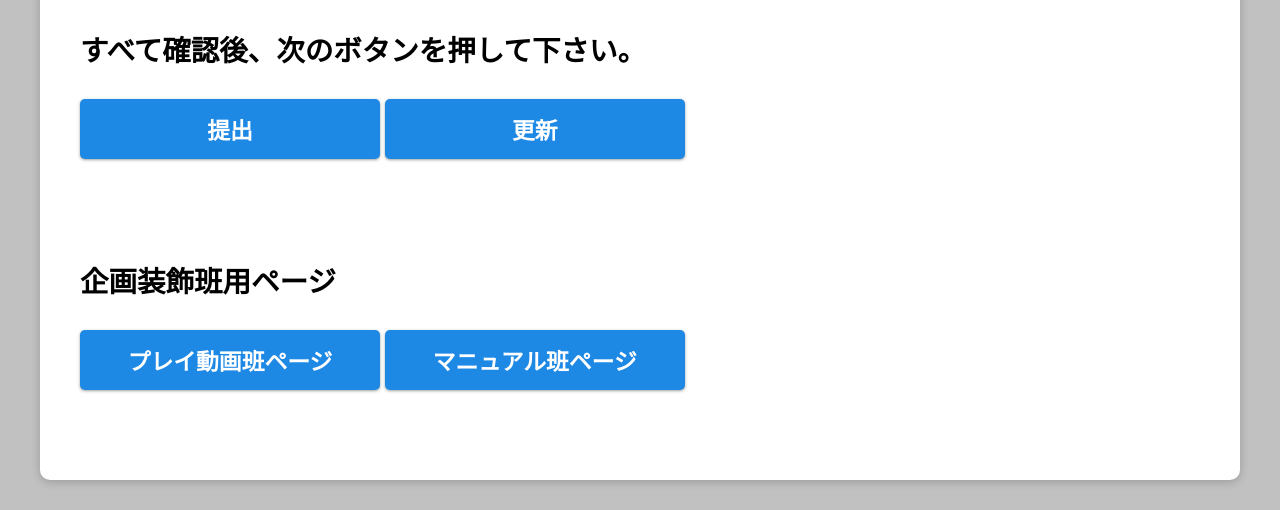
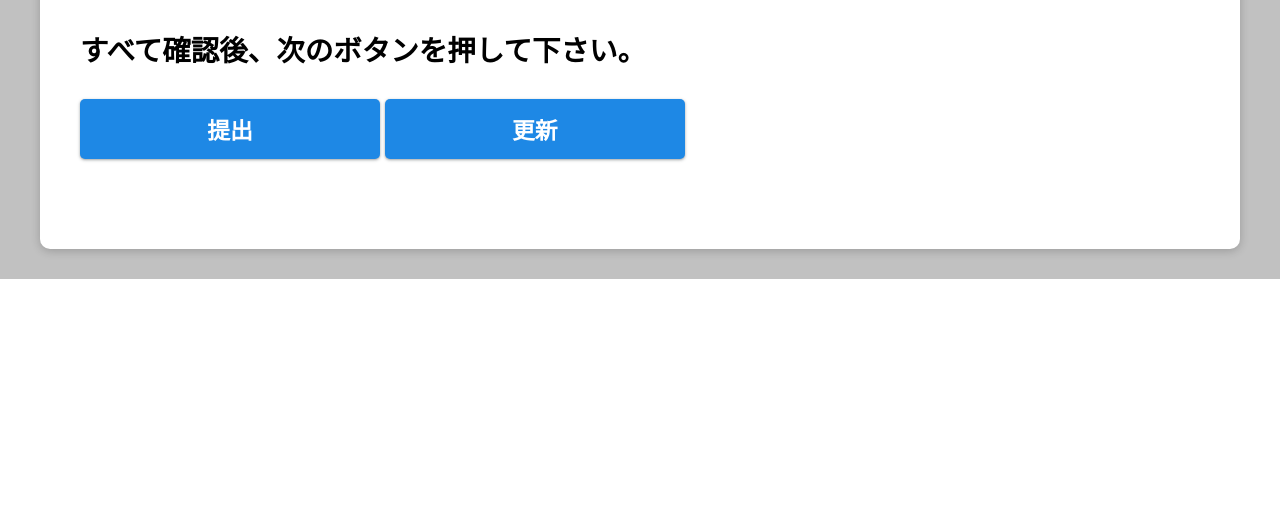
Before and after one commit to su-u/SofmeGameRegister-, a Django app: template SofmeGameRegister/gameregister/templates/gameregister/confirmation.html in a window 1280 px wide. Shown: the part 1875-2385 px from the top of the page. After the commit the page ends 2154 px from the top, so only its background shows below. Run offline with Django 3.2, Linux system fonts and the light colour scheme; the template is opened without the code that fills it, so the values that code supplies are empty.

Commit message:
Update confirmation.html

```diff
--- a/SofmeGameRegister/gameregister/templates/gameregister/confirmation.html
+++ b/SofmeGameRegister/gameregister/templates/gameregister/confirmation.html
@@ -113,11 +113,6 @@
                     <button class="button" onClick="location.href=('/register')">提出</button>
                     <button class="button" onClick="location.href=('/index')">更新</button>
                 </div>
-                <h2 class="agree-above">企画装飾班用ページ</h2>
-                <div class="lp-button">
-                    <button class="button" onClick="location.href=('/movie')">プレイ動画班ページ</button>
-                    <button class="button" onClick="location.href=('/manual')">マニュアル班ページ</button>
-                </div>
             </div>
         </div>
     </div>
```
